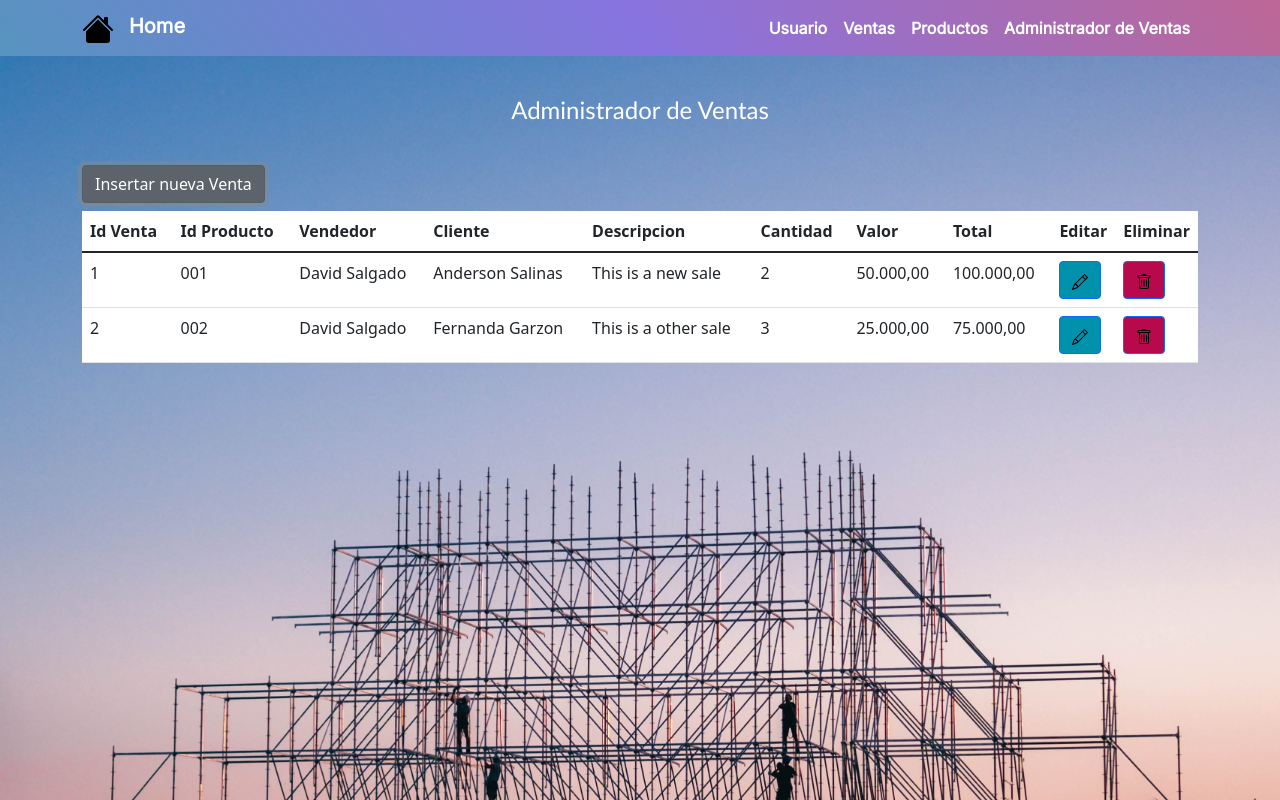
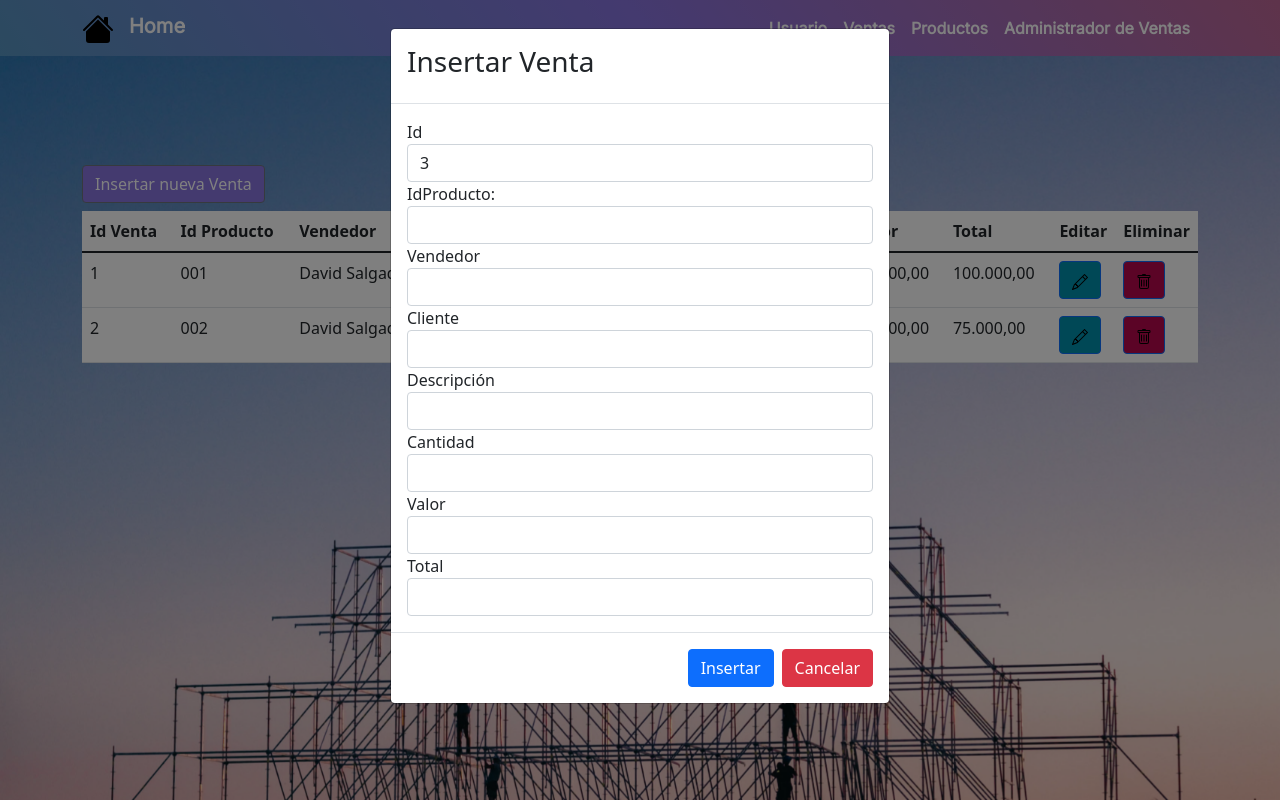
Before and after one commit to nblancob/Proyecto-Mision-TIC, a React (Create React App) app in the folder my-app/: page /sale/managment in a window 1280 px wide. Both pictures are taken after a click on the button "Insertar nueva Venta". Built offline with nearby package versions, Linux system fonts and the light colour scheme.

Commit message:
Create Modal Window
I Created a Modal Window

```diff
--- a/my-app/src/sales-managment/components/ButtonInsertSale.js
+++ b/my-app/src/sales-managment/components/ButtonInsertSale.js
@@ -1,5 +1,4 @@
 import management from '../pages/Management.css'
-
 import {Table,Button,Contaiiner,Modal,ModalBody,ModalHeader,FormGroup,ModalFooter} from 'reactstrap';
 
 const ButtonInsert = () => {
--- a/my-app/src/sales-managment/components/Table.js
+++ b/my-app/src/sales-managment/components/Table.js
@@ -1,13 +1,17 @@
+import React, { Component } from "react";
 import Table from 'react-bootstrap/Table';
 import Trash from '../../product-managment/components/Trash';
 import Pencil from '../../product-managment/components/Pencil';
-import {Button,Contaiiner,Modal,ModalBody,ModalHeader,FormGroup,ModalFooter} from 'reactstrap';
+import management from '../pages/Management.css'
+import {Button,Container,Modal,ModalBody,ModalHeader,FormGroup,ModalFooter} from 'reactstrap';
 
 /*test Data for CRUD */
 import data from '../pages/Test_Data'
 
-const Tablev = (state,handleChange) => {
-    state = {
+class table extends Component{
+    constructor(props) {
+        super(props);
+        this.state = {
             data:data,
             form:{
                 id:'',
@@ -19,21 +23,25 @@ const Tablev = (state,handleChange) => {
                 valor:'',
                 total:''
             },
-        modalInsertar:false
+            modalInsertar: false,
+        };
       };
 
-    handleChange=e=>{
-        this.setState({
-            form:{
-                ...this.state.form,
-                [e.target.name]: e.target.value,
+    mostrarModalInsertar=()=>{
+        this.setState({modalInsertar:true});
     }
-        });
+    ocultarModalInsertar=()=>{
+        this.setState({modalInsertar:false});
     }
 
+    render(){
         return(
             <div className="container">
-            <Table class="table table">
+            <div style={{management}}>
+                <Button className="boton mb-2" onClick={() => this.mostrarModalInsertar()}>Insertar nueva Venta</Button>
+            </div>
+
+            <Table class="table">
                 <thead>
                     <tr>
                         <th scope="col">Id Venta</th>
@@ -49,7 +57,7 @@ const Tablev = (state,handleChange) => {
                     </tr>
                 </thead>
                 <tbody>
-                    {state.data.map((elemento)=>(
+                    {this.state.data.map((elemento)=>(
                         <tr>
                             <td scope="row">{elemento.id}</td>
                             <td>{elemento.idProducto}</td>
@@ -66,7 +74,7 @@ const Tablev = (state,handleChange) => {
                 </tbody>
             </Table>
 
-            <Modal>
+            <Modal isOpen={this.state.modalInsertar}>
                 <ModalHeader>
                     <div>
                         <h3>Insertar Venta</h3>
@@ -75,43 +83,47 @@ const Tablev = (state,handleChange) => {
                 <ModalBody>
                     <FormGroup>
                         <label>Id</label>
-                        <input className="form-control" type="text" value={state.data.length+1} />
+                        <input className="form-control" type="text" value={this.state.data.length+1} />
                     </FormGroup>
                     <FormGroup>
                         <label>IdProducto:</label>
-                        <input className="form-control" name="idProducto" type="text" onChange={handleChange} />
+                        <input className="form-control" name="idProducto" type="text"  />
                     </FormGroup>
                     <FormGroup>
                         <label>Vendedor</label>
-                        <input className="form-control" name="vendedor" type="text" onChange={handleChange} />
+                        <input className="form-control" name="vendedor" type="text"  />
                     </FormGroup>
                     <FormGroup>
                         <label>Cliente</label>
-                        <input className="form-control" name="cliente" type="text" onChange={handleChange} />
+                        <input className="form-control" name="cliente" type="text"  />
                     </FormGroup>
                     <FormGroup>
                         <label>Descripción</label>
-                        <input className="form-control" name="descripcion" type="text" onChange={handleChange} />
+                        <input className="form-control" name="descripcion" type="text"  />
                     </FormGroup>
                     <FormGroup>
                         <label>Cantidad</label>
-                        <input className="form-control" name="cantidad" type="text" onChange={handleChange} />
+                        <input className="form-control" name="cantidad" type="text"  />
                     </FormGroup>
                     <FormGroup>
                         <label>Valor</label>
-                        <input className="form-control" name="valor" type="text" onChange={handleChange} />
+                        <input className="form-control" name="valor" type="text"  />
                     </FormGroup>
                     <FormGroup>
                         <label>Total</label>
-                        <input className="form-control" name="total" type="text" onChange={handleChange} />
+                        <input className="form-control" name="total" type="text"  />
                     </FormGroup>
                 </ModalBody>
+                <ModalFooter>
+                        <Button color="primary">Insertar</Button>
+                        <Button color="danger" onClick={() => this.ocultarModalInsertar()}>Cancelar</Button>
+                </ModalFooter>
             </Modal>
 
         </div>
-
         );
+    }
 
 }
 
-export default Tablev;
+export default table;
--- a/my-app/src/sales-managment/pages/Management.css
+++ b/my-app/src/sales-managment/pages/Management.css
@@ -9,11 +9,11 @@
     background-color: white;
 }
 
-.centrar{
-    text-align: center;
-}
-
 /*BUTTON INSERT SALE*/
 .boton{
     background: #8874df;
 }
+
+.boton:hover{
+    background: #bd6796;
+}
--- a/my-app/src/sales-managment/pages/Smanagment.js
+++ b/my-app/src/sales-managment/pages/Smanagment.js
@@ -1,11 +1,5 @@
 import management from './Management.css';
 import Tablev from '../components/Table';
-import ButtonInsert from '../components/ButtonInsertSale';
-import Form from  '../components/Form';
-import {Table,Button,Contaiiner,Modal,ModalBody,ModalHeader,FormGroup,ModalFooter} from 'reactstrap';
-
-/*test Data for CRUD */
-import data from './Test_Data'
 
 const Smanagment = () =>{
     return(
@@ -13,7 +7,6 @@ const Smanagment = () =>{
             <h4 className="title">
                 Administrador de Ventas
             </h4>
-            <ButtonInsert/>
             <Tablev/>
         </div>
     );
```
Lines whose indentation alone changed are shown as unchanged.
